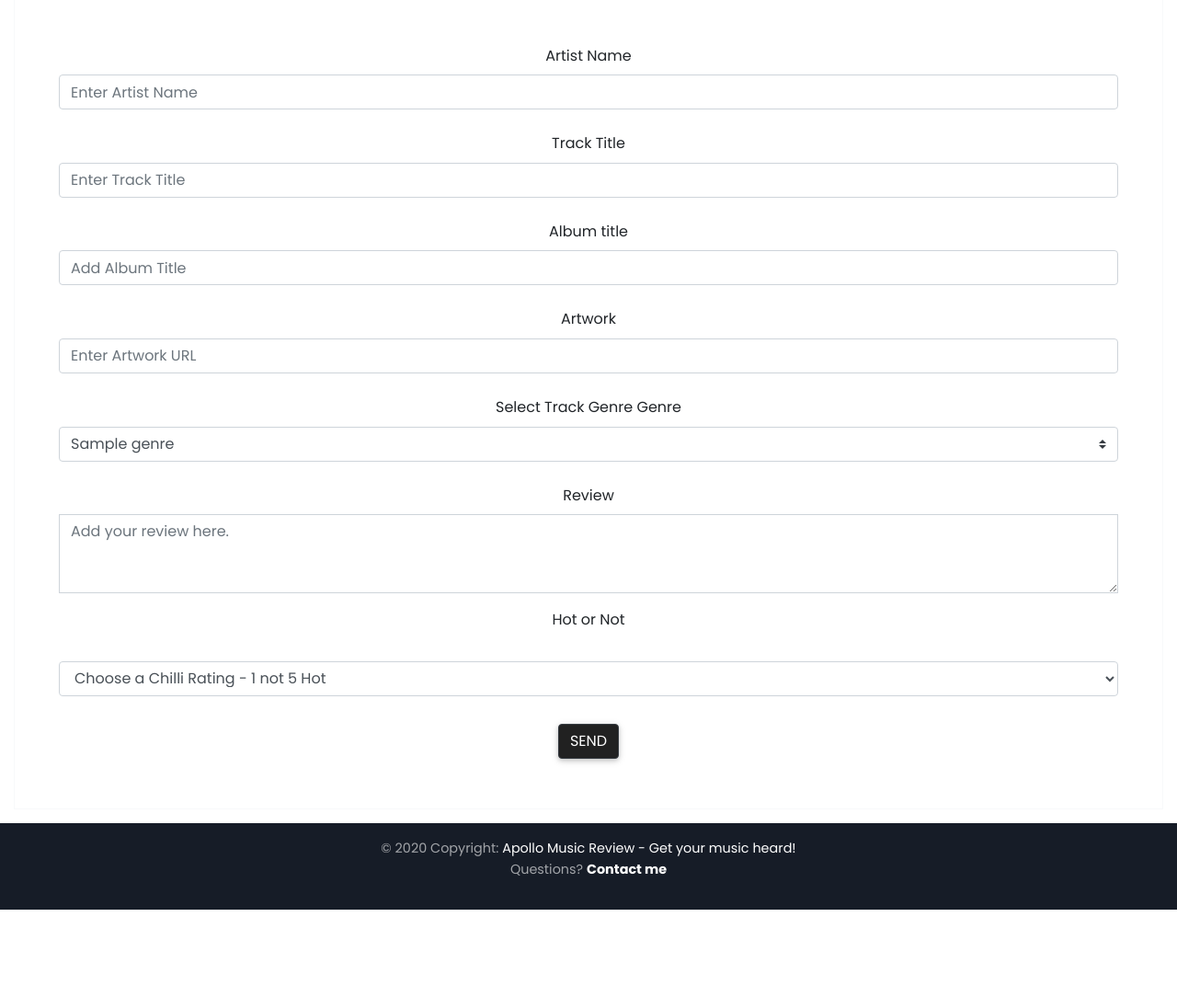
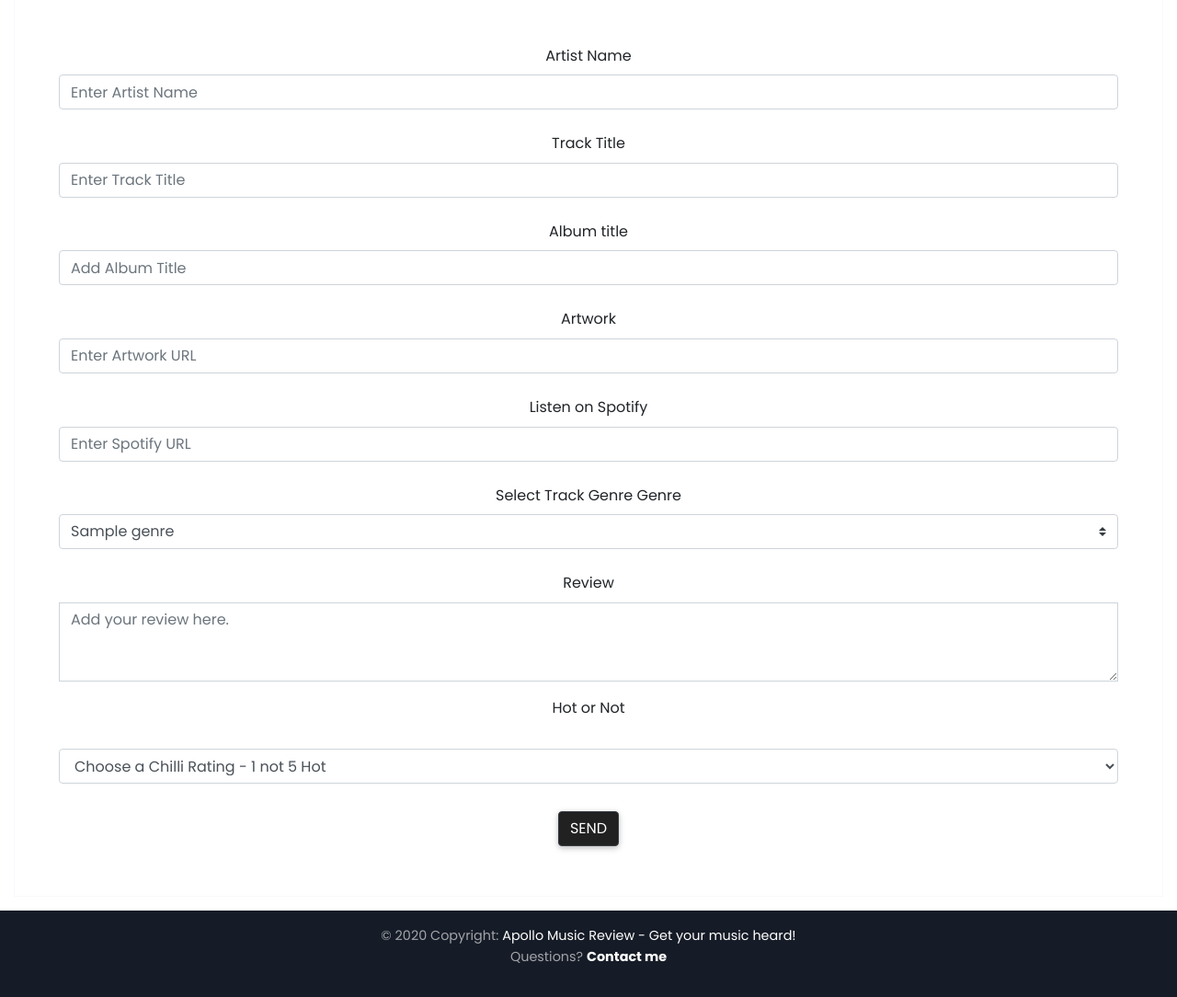
Before and after one commit to danielboots/apollo, a Flask app: page /add_review in a window 1280 px wide. Shown: the part 378-1462 px from the top of the page at 92% size. Before the commit the page ends 1367 px from the top, so only its background shows below. Run offline with Flask 2, Linux system fonts and the light colour scheme; a database or web service that is not in the repository returns one stand-in record (values such as "Sample title"); some libraries are stand-ins or nearby versions.

Commit message:
adding spotify embed functionality to reviews

```diff
--- a/templates/add_review.html
+++ b/templates/add_review.html
@@ -22,6 +22,11 @@
 <!-- Artwork -->
     <label for="artwork">Artwork</label>
     <input id="artwork" placeholder="Enter Artwork URL" name="artwork" type="text" pattern="https://.*" required
+        class="form-control validate mb-4">
+
+        <!-- Spotify -->
+    <label for="spotify">Listen on Spotify</label>
+    <input id="spotify" placeholder="Enter Spotify URL" name="spotify" type="text" pattern="https://.*" required
         class="form-control validate mb-4">
 
     <!-- Genre Sub Category -->
--- a/templates/edit_review.html
+++ b/templates/edit_review.html
@@ -28,6 +28,10 @@
     <input id="artwork" placeholder="Enter Artwork URL" name="artwork" type="text" pattern="https://.*" required
         class="form-control validate mb-4">
 
+            <!-- Spotify -->
+    <label for="spotify">Listen on Spotify</label>
+    <input id="spotify" placeholder="Enter Spotify URL" name="spotify" type="text" pattern="https://.*" required
+        class="form-control validate mb-4">
 
     <!-- Genre Sub Category -->
     <label for="genre">EDIT Track Genre</label>
--- a/templates/view_review.html
+++ b/templates/view_review.html
@@ -54,6 +54,11 @@
         <div class="col spacer"></div>
 
         <p class="review-spacer text-justify">{{ review.review }}</p>
+
+<h2> Listen </h2>
+
+<a href="{{ review.spotify }}"></a>
+
         <h5 class="text-center"><strong>Review by:</strong> {{ review.created_by }} </h5>
 
 
```
Also changed, not shown: README.md.
